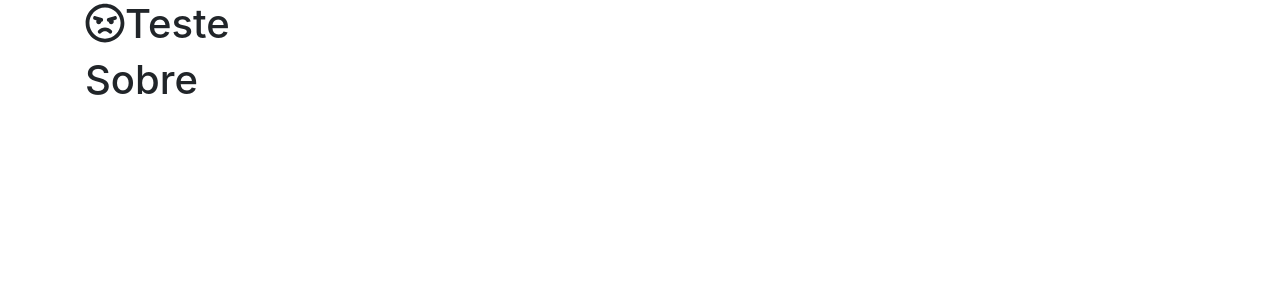
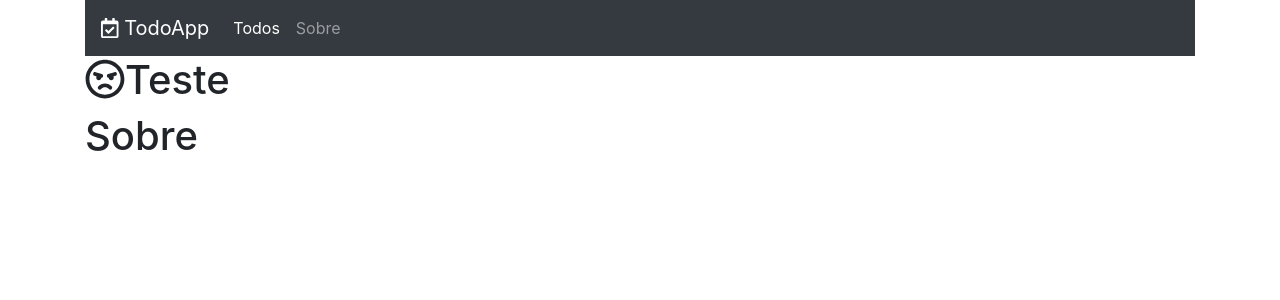
Before and after one commit to ViniciusMAlmeida/react, a React (Create React App) app in the folder todo-app/frontend/: page / in a window 1280 px wide. Shown: the top 300 px of the page. Built offline with nearby package versions, Linux system fonts and the light colour scheme; the HTML template or start-up script is replaced by a standard one.

Commit message:
Componente Menu

```diff
--- a/todo-app/frontend/src/App.js
+++ b/todo-app/frontend/src/App.js
@@ -5,9 +5,11 @@
 import React from 'react';
 import Todo from './todo/todo'
 import About from './about/about'
+import Menu from './template/menu'
 
 export default props => (
   <div className='container'>
+    <Menu />
     <Todo />
     <About />
   </div>
--- /dev/null
+++ b/todo-app/frontend/src/template/menu.jsx
@@ -0,0 +1,25 @@
+import React from 'react'
+
+export default props => (
+    <nav class="navbar navbar-expand-lg navbar-dark bg-dark">
+        <a class="navbar-brand" href="#">
+            <i className='far fa-calendar-check'></i> TodoApp
+        </a>
+        <button class="navbar-toggler" type="button" data-toggle="collapse" data-target="#navbarNav" aria-controls="navbarNav" aria-expanded="false" aria-label="Toggle navigation">
+            <span class="navbar-toggler-icon"></span>
+        </button>
+        <div class="collapse navbar-collapse" id="navbarNav">
+            <ul class="navbar-nav">
+                <li class="nav-item active">
+                    <a class="nav-link" href="#">Todos <span class="sr-only">(current)</span></a>
+                </li>
+                <li class="nav-item">
+                    <a class="nav-link" href="#">Sobre</a>
+                </li>
+                {/* <li class="nav-item">
+                    <a class="nav-link disabled" href="#" tabindex="-1" aria-disabled="true">Disabled</a>
+                </li> */}
+            </ul>
+        </div>
+    </nav>
+)
```
